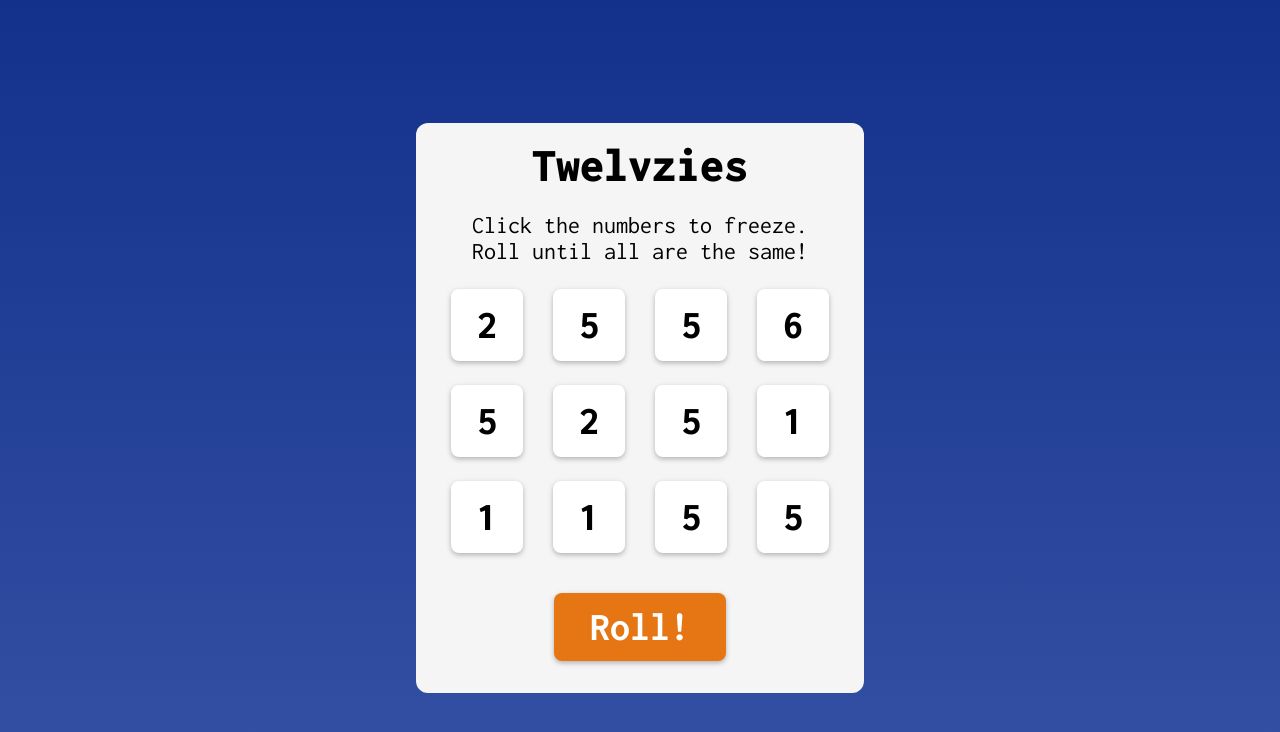
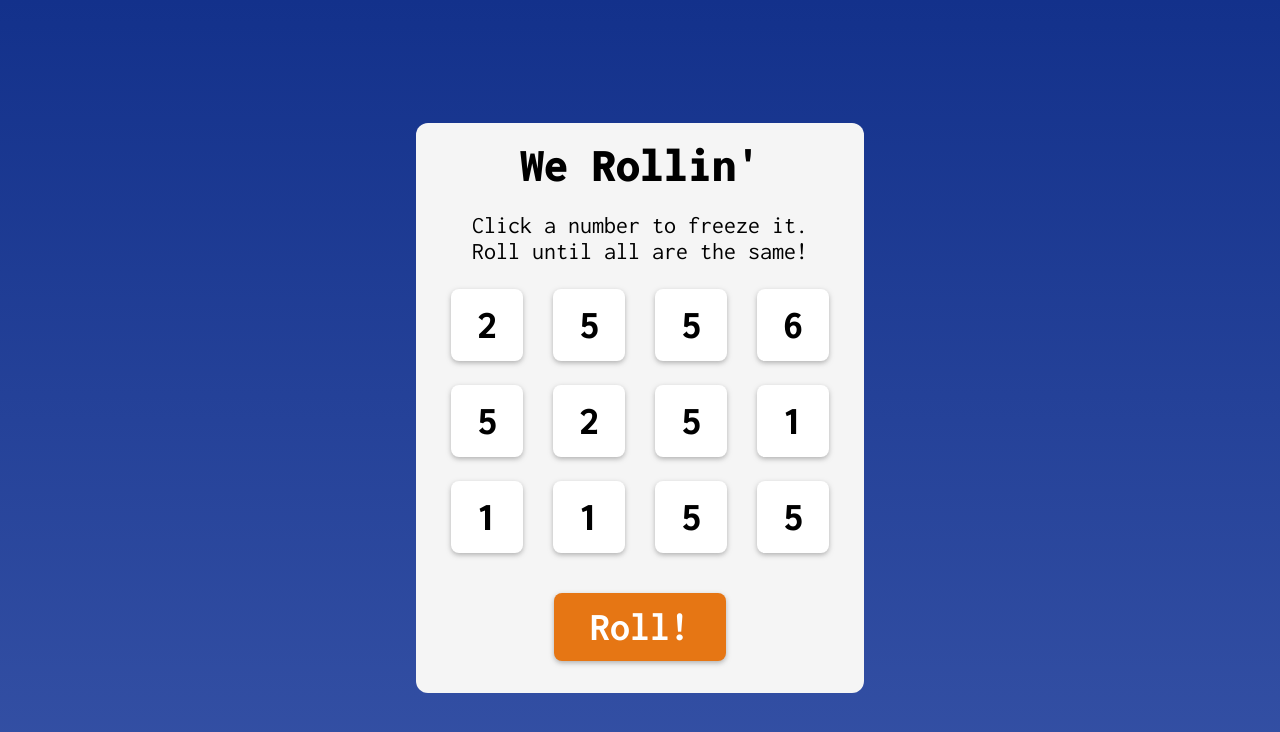
Before and after one commit to carisaelam/christmas-code-game, a React (Vite) app: page / in a window 1280 px wide. Shown: the top 732 px of the page. Built offline with nearby package versions, Linux system fonts and the light colour scheme.

Commit message:
Add code on winning screen

```diff
--- a/index.html
+++ b/index.html
@@ -5,7 +5,7 @@
     <link rel="icon" type="image/svg+xml" href="src/dice.svg" />
     <link href="https://fonts.googleapis.com/css?family=Inconsolata:200,300,regular,500,600,700,800,900" rel="stylesheet" />
     <meta name="viewport" content="width=device-width, initial-scale=1.0" />
-    <title>Twelvzies</title>
+    <title>🎅🏼 Christmas Code Game</title>
   </head>
   <body>
     <div id="root"></div>
--- a/package.json
+++ b/package.json
@@ -23,6 +23,6 @@
     "eslint-plugin-react": "^7.34.1",
     "eslint-plugin-react-hooks": "^4.6.0",
     "eslint-plugin-react-refresh": "^0.4.6",
-    "vite": "^5.2.0"
+    "vite": "^*.*.*"
   }
 }
--- a/src/App.jsx
+++ b/src/App.jsx
@@ -1,7 +1,7 @@
-import React from "react";
-import Dice from "./Dice.jsx";
-import Confetti from "react-confetti";
-import { nanoid, random } from "nanoid";
+import React from 'react';
+import Dice from './Dice.jsx';
+import Confetti from 'react-confetti';
+import { nanoid, random } from 'nanoid';
 
 export default function App() {
   const [dice, setDice] = React.useState(allNewDice);
@@ -62,18 +62,38 @@ export default function App() {
     );
   }
 
+  const TheCode = () => {
+    const theCode = (
+      <>
+        <p>FiBi</p>
+        <p>SoWh</p>
+        <p>FlOr</p>
+        <p>FiNa</p>
+        <p>SoGr</p>
+        <p>StBl</p>
+        <p>SoBl</p>
+        <p>SoBk</p>
+      </>
+
+    );
+
+    return theCode;
+  };
+
   return (
-    <main style={{ backgroundColor: twelvzies && "cornflowerblue" }}>
+    <main style={{ backgroundColor: twelvzies && 'cornflowerblue' }}>
       {twelvzies && <Confetti />}
-      <h1 className="title">{twelvzies ? "YOU WIN" : "Twelvzies"}</h1>
+      <h1 className="title">{twelvzies ? 'THE CODE' : "We Rollin'"}</h1>
       <h2 className="description">
-        {twelvzies
-          ? ""
-          : "Click the numbers to freeze. Roll until all are the same!"}
+        {twelvzies ? (
+          <TheCode />
+        ) : (
+          'Click a number to freeze it. Roll until all are the same!'
+        )}
       </h2>
-      <div className="dice__container">{diceElements}</div>
+      <div className="dice__container">{twelvzies ? '' : diceElements}</div>
       <button onClick={rollDice} className="roll__dice__button">
-        {twelvzies ? "RESET" : "Roll!"}
+        {twelvzies ? 'RESET' : 'Roll!'}
       </button>
     </main>
   );
```
Also changed, not shown: 1 other file (tests, documents, lock files or other folders).
